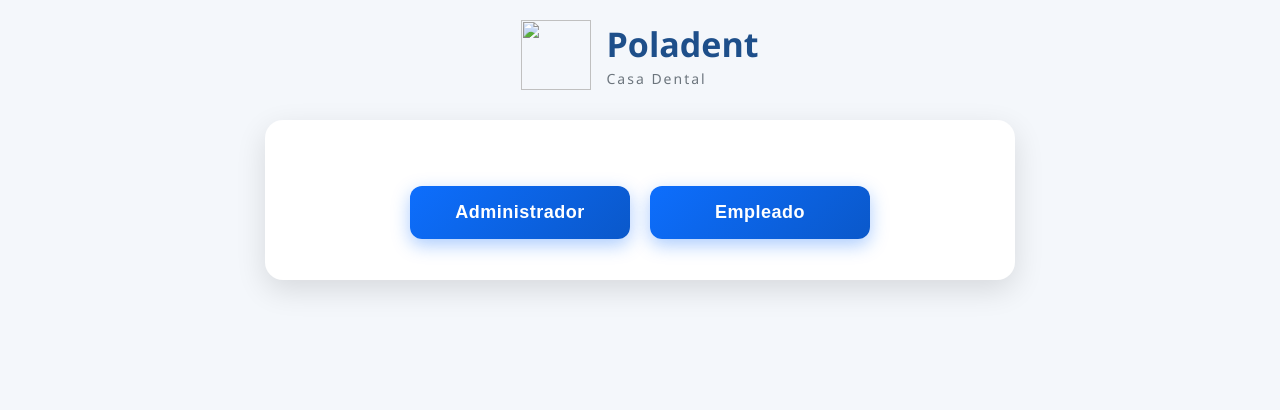
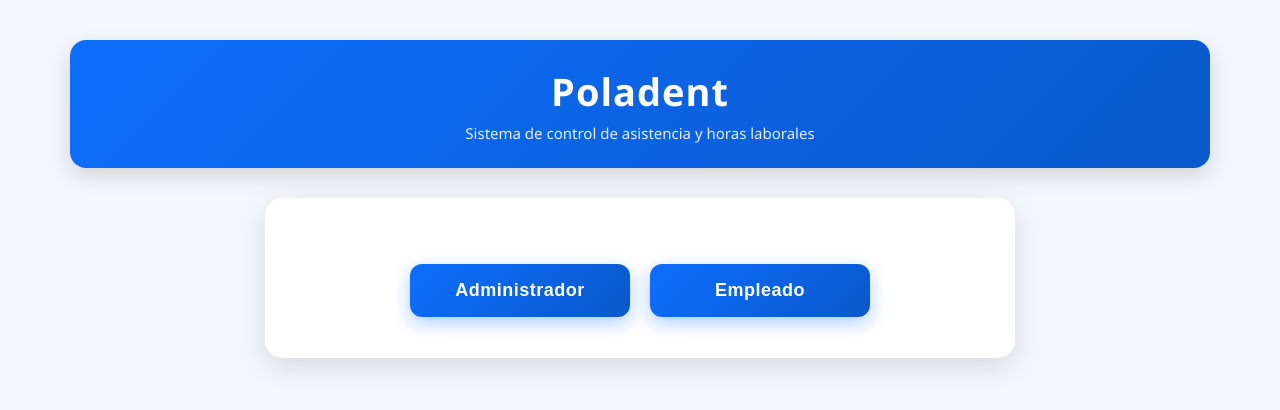
Before and after one commit to Polandent223/PoladentSistema, a plain HTML site: page index.html in a window 1280 px wide. Drawn offline with nearby package versions, Linux system fonts and the light colour scheme; no server answers.

Commit message:
Update index.html

```diff
--- a/index.html
+++ b/index.html
@@ -20,13 +20,9 @@
 </head>
 
 <body>
-
-<div class="headerBrand">
-  <img src="img/logo.png" class="logoHeader">
-  <div class="brandText">
-    <h1>Poladent</h1>
-    <span>Casa Dental</span>
-  </div>
+<div class="appHeader">
+  <h1>Poladent</h1>
+  <p>Sistema de control de asistencia y horas laborales</p>
 </div>
 
 <div id="home" class="homeCard">
```
